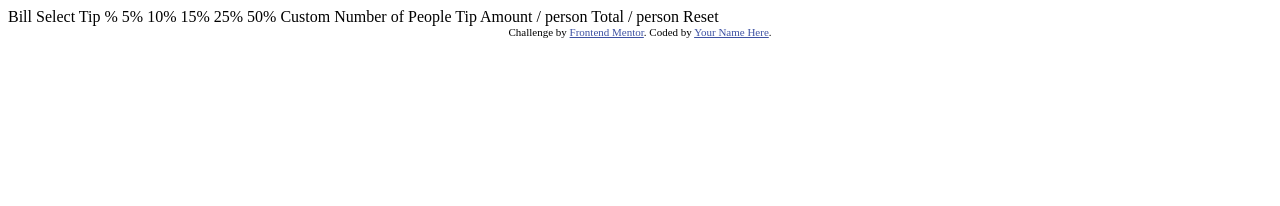
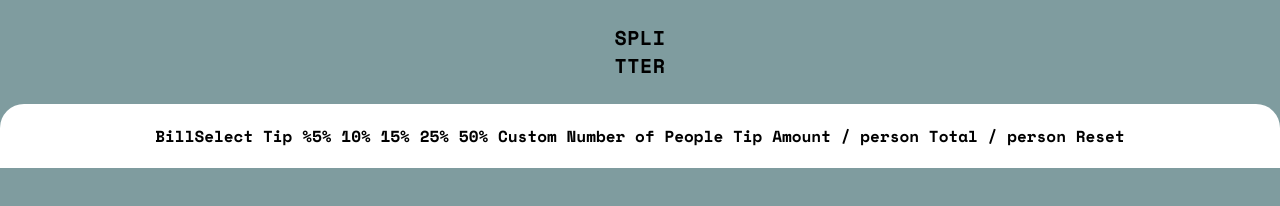
Before and after one commit to OluwatobilobaGp/lifeuserapp, a plain HTML site: page index.html in a window 1280 px wide. Drawn offline with nearby package versions, Linux system fonts and the light colour scheme.

Commit message:
first-tailwing-project
first-tailwing-project

```diff
--- /dev/null
+++ b/css/style.css
@@ -0,0 +1,21 @@
+:root{
+
+    --very-dark-cyan: hsl(183, 100%, 15%);
+    --dark-grayish-cyan: hsl(186, 14%, 43%);
+    --grayish-cyan: hsl(184, 14%, 56%);
+    --light-grayish-cyan: hsl(185, 41%, 84%);
+    --very-light-grayish-cyan: hsl(189, 41%, 97%);
+    --white: hsl(0, 0%, 100%);
+    --font: "Space Mono", monospace;
+    --font-size:24px;
+
+}
+
+body{
+    font-family: var(--font);
+    background-color: var(--grayish-cyan);
+}
+
+section{
+    background-color: var(--white);
+}
--- a/index.html
+++ b/index.html
@@ -1,44 +1,55 @@
 <!DOCTYPE html>
 <html lang="en">
+
 <head>
   <meta charset="UTF-8">
-  <meta name="viewport" content="width=device-width, initial-scale=1.0"> <!-- displays site properly based on user's device -->
+  <meta name="viewport" content="width=device-width, initial-scale=1.0">
+  <!-- displays site properly based on user's device -->
 
   <link rel="icon" type="image/png" sizes="32x32" href="./images/favicon-32x32.png">
+  <link rel="preconnect" href="https://fonts.googleapis.com">
+  <link rel="preconnect" href="https://fonts.gstatic.com" crossorigin>
+  <link href="https://fonts.googleapis.com/css2?family=Space+Mono:wght@700&display=swap" rel="stylesheet">
+  <link rel="stylesheet" href="./css/style.css">
+  <script src="https://cdn.tailwindcss.com"></script>
 
-  <title>Frontend Mentor | Tip calculator app</title>
+  <title>Asaolu Oluwatobiloba | Tip calculator app</title>
 
-  <!-- Feel free to remove these styles or customise in your own stylesheet 👍 -->
-  <style>
-    .attribution { font-size: 11px; text-align: center; }
-    .attribution a { color: hsl(228, 45%, 44%); }
-  </style>
 </head>
+
 <body>
 
-  Bill
+  <!-- body  container -->
+  <main class="" >
 
-  Select Tip %
+      <header class="grid item-center justify-center font-large p-6 text--cyan-500 text-xl tracking-wide">
+        <h2>SPLI</h2>
+        <h2>TTER</h2>
+      </header>
+
+
+    <section class="flex item-center justify-center rounded-t-3xl p-5">
+      <p>Bill</p>
+      <p>Select Tip %</p>
     5%
       10%
       15%
       25%
       50%
       Custom
-
       Number of People
-
       Tip Amount
       / person
-
       Total
       / person
+      Reset
+    </section>
+  </main>
 
-  Reset
-
-  <div class="attribution">
+  <!-- <div class="attribution">
     Challenge by <a href="https://www.frontendmentor.io?ref=challenge" target="_blank">Frontend Mentor</a>.
     Coded by <a href="#">Your Name Here</a>.
-  </div>
+  </div> -->
 </body>
+
 </html>
```
Lines whose indentation alone changed are shown as unchanged.
